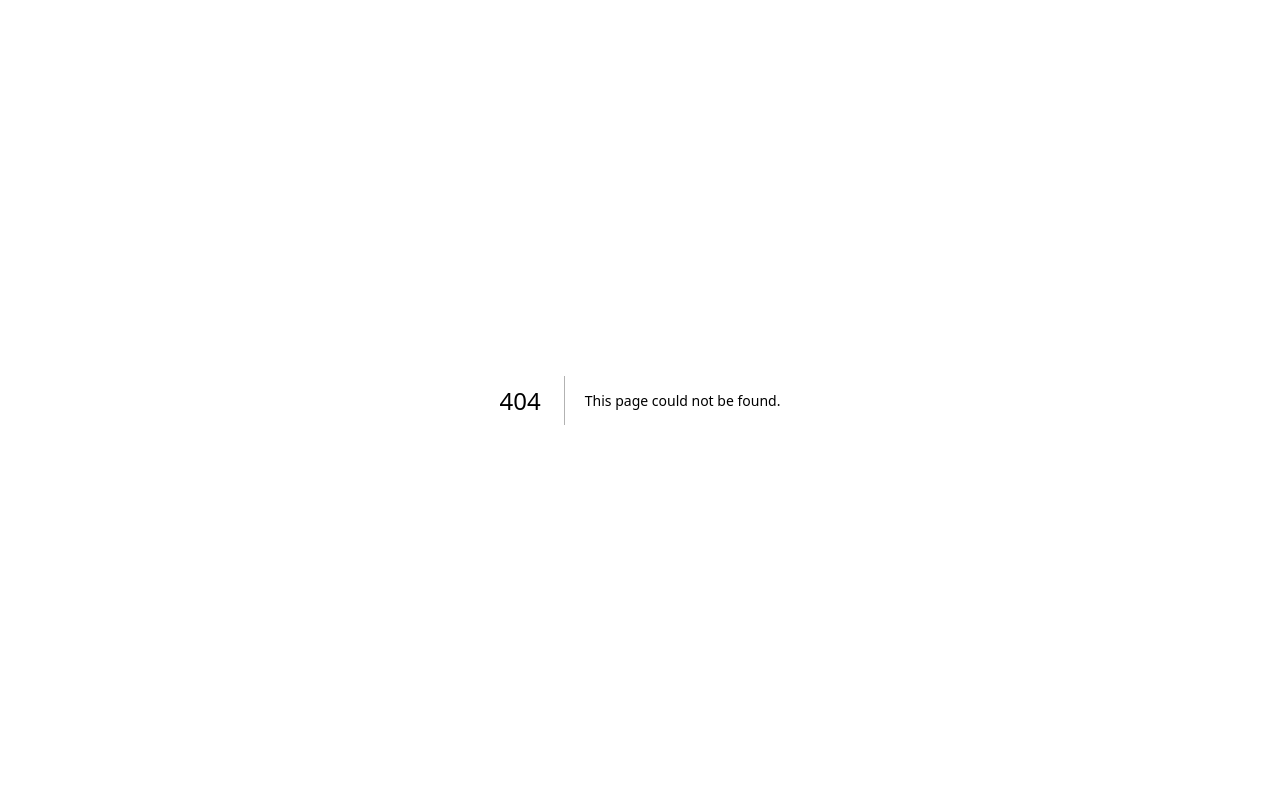
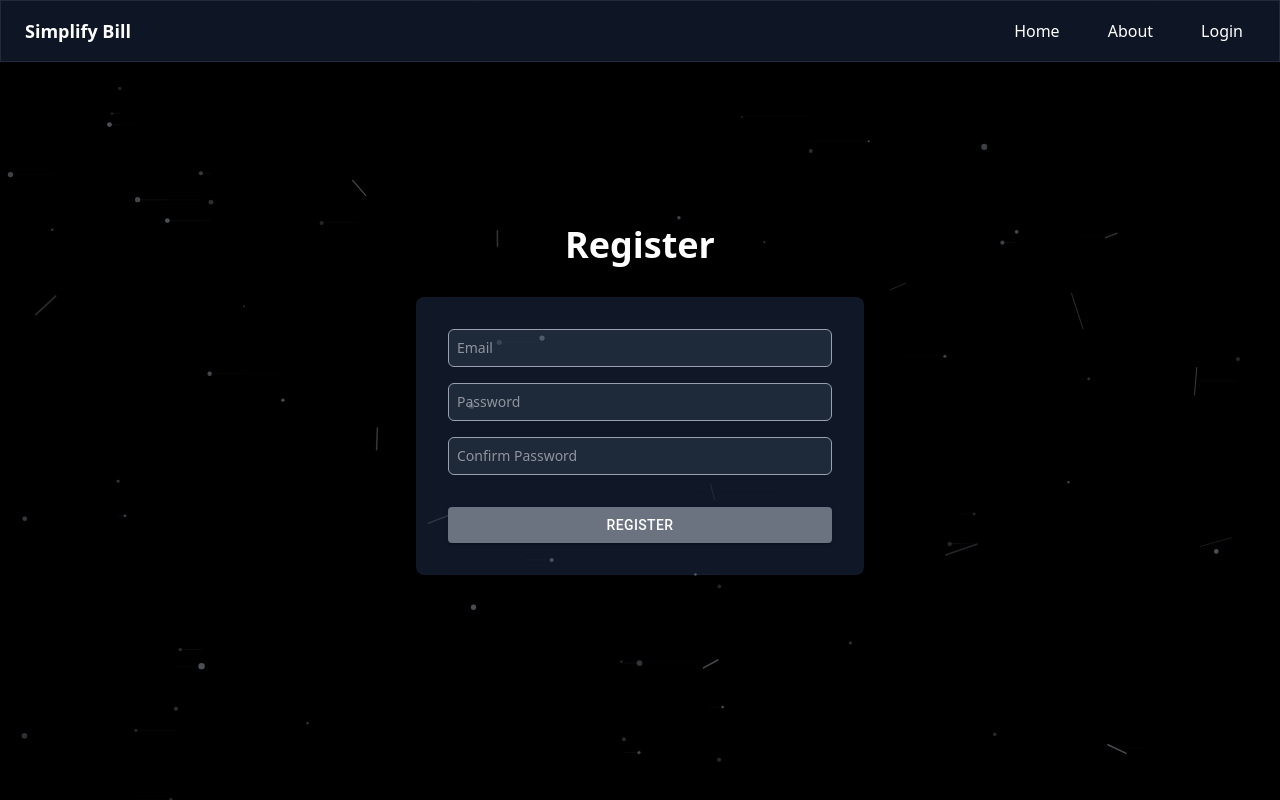
Before and after one commit to ESubrado/SimpleBilling, a Next.js app in the folder bill_client/: page /register in a window 1280 px wide. Before the commit this address had no page. Built offline with nearby package versions, Linux system fonts and the light colour scheme.

Commit message:
Added front end login mechanism and end points

```diff
--- /dev/null
+++ b/bill_client/src/app/login/page.tsx
@@ -0,0 +1,97 @@
+"use client";
+import { useState } from "react";
+import { useRouter } from "next/navigation";
+import Button from "@mui/material/Button";
+import CircularProgress from "@mui/material/CircularProgress";
+import config from "@/config/api";
+import Navigation from "@/components/navigation";
+import AnimatedBackground from "@/components/AnimatedBackground";
+
+export default function LoginPage() {
+  const router = useRouter();
+  const [email, setEmail] = useState("");
+  const [password, setPassword] = useState("");
+  const [loginError, setLoginError] = useState("");
+  const [isLoggingIn, setIsLoggingIn] = useState(false);
+
+
+  const handleLogin = async (e: React.FormEvent) => {
+    e.preventDefault();
+    setIsLoggingIn(true);
+    setLoginError("");
+    try {
+    //   const response = await fetch(`${config.backend.baseUrl}/login`, {
+    //     method: "POST",
+    //     headers: { "Content-Type": "application/json" },
+    //     body: JSON.stringify({ email, password }),
+    //   });
+    //   const data = await response.json();
+    //   if (!response.ok) {
+    //     throw new Error(data.message || "Login failed");
+    //   }
+      // Optionally store token: localStorage.setItem('token', data.token);
+      setEmail("");
+      setPassword("");
+      router.push("/");
+    } catch (err) {
+      setLoginError(err instanceof Error ? err.message : "Login failed");
+    } finally {
+      setIsLoggingIn(false);
+    }
+  };
+
+  return (
+    <>
+      <Navigation />
+      <AnimatedBackground />
+      <div className="font-sans grid grid-rows-[20px_1fr_20px] items-center justify-items-center min-h-screen p-8 pb-20 gap-16 sm:p-20 bg-black text-white">
+        <main className="flex flex-col gap-[32px] row-start-2 items-center sm:items-center w-full">
+          <h1 className="text-4xl font-bold text-center sm:text-left text-white">Login to Simplify Bill</h1>
+          <form onSubmit={handleLogin} className="flex flex-col gap-4 w-full max-w-md mx-auto p-8 rounded-lg shadow-lg">
+            <input
+              type="email"
+              placeholder="Email"
+              value={email}
+              onChange={e => setEmail(e.target.value)}
+              required
+              className="block w-full text-sm border rounded-md p-2 bg-gray-800 text-white border-gray-400"
+              disabled={isLoggingIn}
+            />
+            <input
+              type="password"
+              placeholder="Password"
+              value={password}
+              onChange={e => setPassword(e.target.value)}
+              required
+              className="block w-full text-sm border rounded-md p-2 bg-gray-800 text-white border-gray-400"
+              disabled={isLoggingIn}
+            />
+            {loginError && <div className="text-red-400 text-sm">{loginError}</div>}
+            <Button
+              variant="contained"
+              color="primary"
+              type="submit"
+              sx={{
+                mt: 2,
+                width: "100%",
+                backgroundColor: "#374151",
+                color: "white",
+                '&:hover': { backgroundColor: "#4B5563" },
+                '&:disabled': { backgroundColor: "#1F2937", color: "#6B7280" }
+              }}
+              disabled={isLoggingIn}
+              startIcon={isLoggingIn ? <CircularProgress size={20} color="inherit" /> : null}
+            >
+              {isLoggingIn ? "Logging in..." : "Login"}
+            </Button>
+          </form>
+
+          <div className="w-full max-w-md mx-auto mt-8 text-center">
+            <span className="text-white">Don't have an account?</span>{' '}
+            <a href="/register" className="text-blue-400 hover:underline">Register here</a>
+          </div>
+        </main>
+      </div>
+    </>
+  );
+}
--- a/bill_client/src/app/page.tsx
+++ b/bill_client/src/app/page.tsx
@@ -16,6 +16,7 @@ export default function Home() {
   const dispatch = useAppDispatch();
   const [selectedFile, setSelectedFile] = useState<File | null>(null);
 
+
   //used to get summary and contact info from pdf
   const [pageRange, setPageRange] = useState<string>("1-7"); // Default to first 7 pages
 
@@ -26,7 +27,16 @@ export default function Home() {
   };
 
   const handleGoToResults = async () => {
-    if (selectedFile) {
+    if (!selectedFile) return;
+
+    // Check for session (token in localStorage)
+    const token = typeof window !== 'undefined' ? localStorage.getItem('token') : null;
+    if (!token) {
+      alert('You must be logged in to analyze a bill.');
+      router.push('/login');
+      return;
+    }
+
     dispatch(clearPdfData());
     setIsLocalProcessing(true);
 
@@ -43,6 +53,10 @@ export default function Home() {
       const response = await fetch(`${config.backend.baseUrl}${config.backend.endpoints.extractText}`, {
         method: "POST",
         body: formData,
+        headers: {
+          // Attach token if needed by backend
+          Authorization: `Bearer ${token}`
+        }
       });
 
       const json = await response.json();
@@ -57,7 +71,7 @@ export default function Home() {
       setSelectedFile(null);
       setPageRange("");
 
-      } catch (error ) {
+    } catch (error) {
       console.error("Error processing PDF:", error);
 
       // Check if it's an invalid document error
@@ -72,7 +86,6 @@ export default function Home() {
     } finally {
       setIsLocalProcessing(false);
       router.push("/results");
-      }
     }
   };
 
@@ -148,7 +161,6 @@ export default function Home() {
             target="_blank"
             rel="noopener noreferrer"
           >
-
             <Image
               aria-hidden
               src="/globe.svg"
--- /dev/null
+++ b/bill_client/src/app/register/page.tsx
@@ -0,0 +1,114 @@
+"use client";
+import { useState } from "react";
+import { useRouter } from "next/navigation";
+import Button from "@mui/material/Button";
+import CircularProgress from "@mui/material/CircularProgress";
+import config from "@/config/api";
+import Navigation from "@/components/navigation";
+import AnimatedBackground from "@/components/AnimatedBackground";
+
+export default function RegisterPage() {
+  const router = useRouter();
+  const [email, setEmail] = useState("");
+  const [password, setPassword] = useState("");
+  const [confirm, setConfirm] = useState("");
+  const [error, setError] = useState("");
+  const [success, setSuccess] = useState("");
+  const [isRegistering, setIsRegistering] = useState(false);
+
+  const handleRegister = async (e: React.FormEvent) => {
+    e.preventDefault();
+    setError("");
+    setSuccess("");
+    if (password !== confirm) {
+      setError("Passwords do not match");
+      return;
+    }
+    setIsRegistering(true);
+    try {
+    //   const response = await fetch(`${config.backend.baseUrl}/register`, {
+    //     method: "POST",
+    //     headers: { "Content-Type": "application/json" },
+    //     body: JSON.stringify({ email, password }),
+    //   });
+    //   const data = await response.json();
+    //   if (!response.ok) {
+    //     throw new Error(data.message || "Registration failed");
+    //   }
+      setSuccess("Registration successful! You can now log in.");
+      setEmail("");
+      setPassword("");
+      setConfirm("");
+    } catch (err) {
+      setError(err instanceof Error ? err.message : "Registration failed");
+    } finally {
+      setIsRegistering(false);
+    }
+  };
+
+  return (
+    <>
+      <Navigation />
+      <AnimatedBackground />
+      <div className="font-sans grid grid-rows-[20px_1fr_20px] items-center justify-items-center min-h-screen p-8 pb-20 gap-16 sm:p-20 bg-black text-white">
+        <main className="flex flex-col gap-[32px] row-start-2 items-center sm:items-center w-full">
+          <h1 className="text-4xl font-bold text-center sm:text-left text-white">Register</h1>
+          <form onSubmit={handleRegister} className="flex flex-col gap-4 w-full max-w-md mx-auto bg-gray-900 p-8 rounded-lg shadow-lg">
+            <input
+              type="email"
+              placeholder="Email"
+              value={email}
+              onChange={e => setEmail(e.target.value)}
+              required
+              className="block w-full text-sm border rounded-md p-2 bg-gray-800 text-white border-gray-400"
+              disabled={isRegistering}
+            />
+            <input
+              type="password"
+              placeholder="Password"
+              value={password}
+              onChange={e => setPassword(e.target.value)}
+              required
+              className="block w-full text-sm border rounded-md p-2 bg-gray-800 text-white border-gray-400"
+              disabled={isRegistering}
+            />
+            <input
+              type="password"
+              placeholder="Confirm Password"
+              value={confirm}
+              onChange={e => setConfirm(e.target.value)}
+              required
+              className="block w-full text-sm border rounded-md p-2 bg-gray-800 text-white border-gray-400"
+              disabled={isRegistering}
+            />
+            {error && <div className="text-red-400 text-sm">{error}</div>}
+            {success && (
+              <div className="text-green-400 text-sm">
+                {success} <a href="/login" className="text-blue-400 underline ml-2">Go to Login</a>
+              </div>
+            )}
+            {!success && (
+              <Button
+                variant="contained"
+                color="secondary"
+                type="submit"
+                sx={{
+                  mt: 2,
+                  width: "100%",
+                  backgroundColor: "#6B7280",
+                  color: "white",
+                  '&:hover': { backgroundColor: "#4B5563" },
+                  '&:disabled': { backgroundColor: "#1F2937", color: "#9CA3AF" }
+                }}
+                disabled={isRegistering}
+                startIcon={isRegistering ? <CircularProgress size={20} color="inherit" /> : null}
+              >
+                {isRegistering ? "Registering..." : "Register"}
+              </Button>
+            )}
+          </form>
+        </main>
+      </div>
+    </>
+  );
+}
--- a/bill_client/src/components/navigation.tsx
+++ b/bill_client/src/components/navigation.tsx
@@ -42,7 +42,13 @@ const Navigation: React.FC = () => {
                             <span className="hover:text-blue-400 cursor-pointer text-white transition-colors px-3 py-1 rounded-full hover:bg-gray-800/50">About</span>
                         </Link>
                     </li>
-                    {/* Add more navigation links as needed */}
+                    {pathname !== '/login' && (
+                        <li>
+                            <Link href="/login">
+                                <span className="hover:text-blue-400 cursor-pointer text-white transition-colors px-3 py-1 rounded-full hover:bg-gray-800/50">Login</span>
+                            </Link>
+                        </li>
+                    )}
                 </ul>
             </div>
         </nav>
```
Lines whose indentation alone changed are shown as unchanged.
